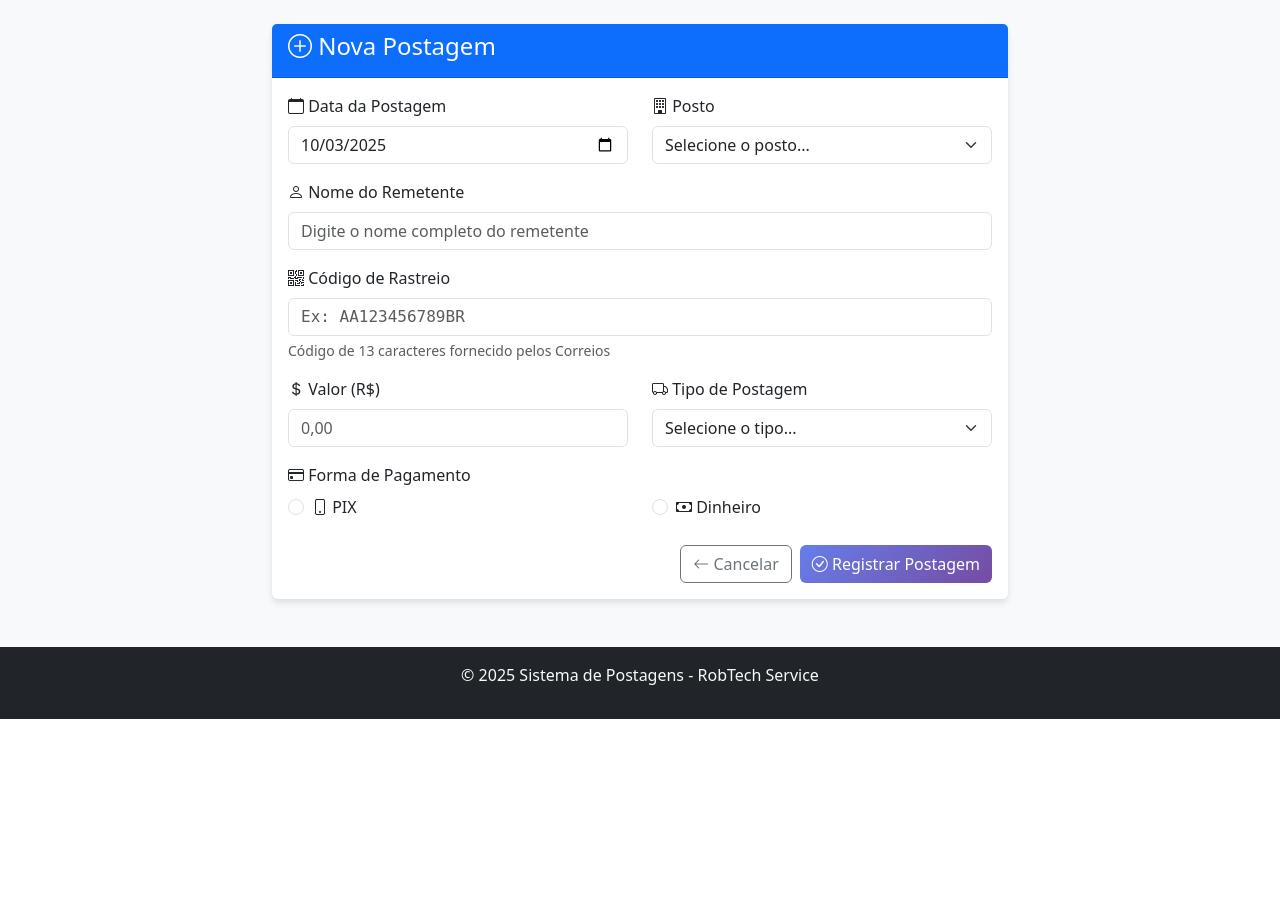
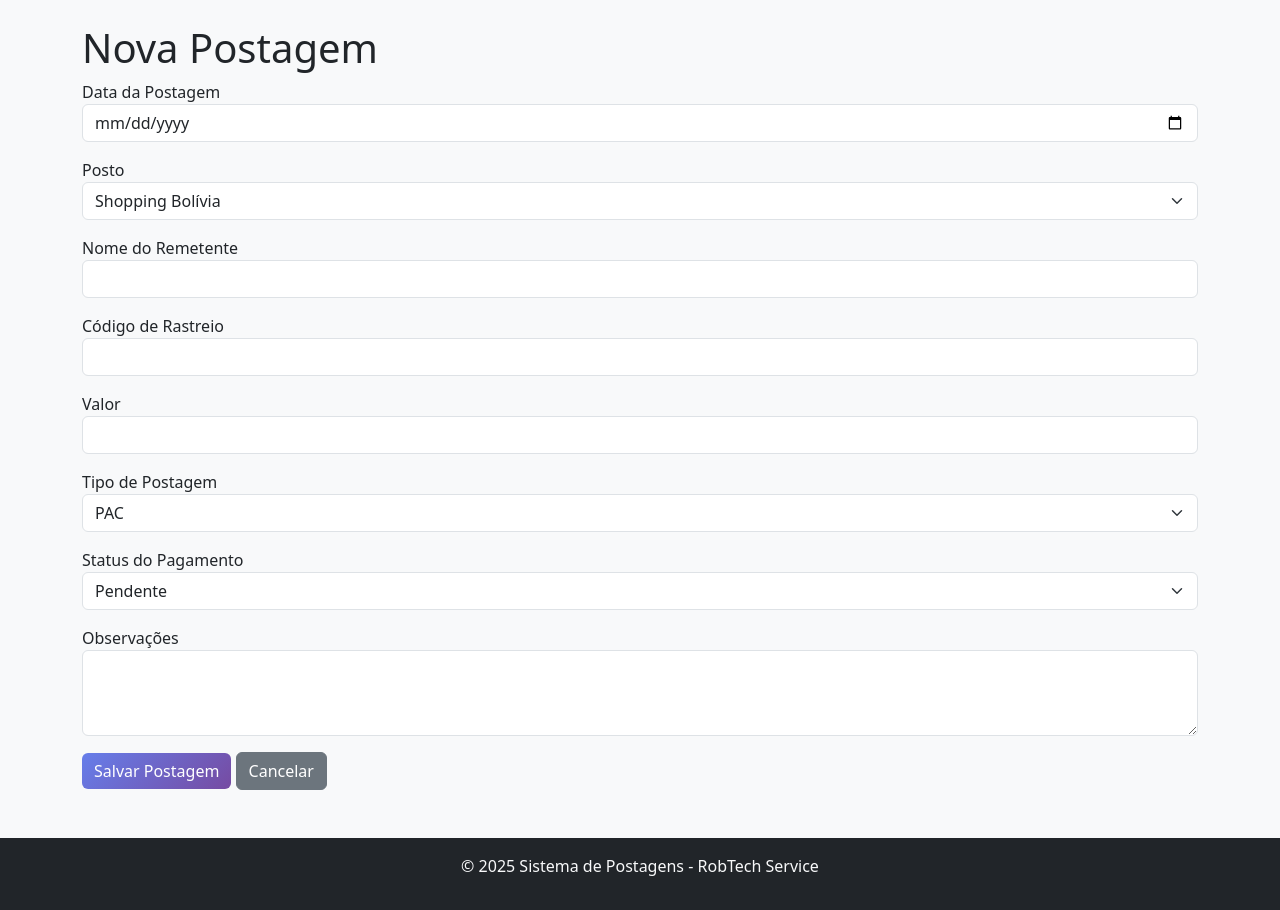
Before and after one commit to robsonalves013/sistema-postagens, a Flask app: page /nova_postagem in a window 1280 px wide. Shown: the part 112-1022 px from the top of the page. Before the commit the page ends 831 px from the top, so only its background shows below. Run offline with Flask 3, Linux system fonts and the light colour scheme.

Commit message:
starting..

```diff
--- a/app.py
+++ b/app.py
@@ -29,7 +29,7 @@ class SistemaPostagem:
                 codigo_rastreio TEXT UNIQUE NOT NULL,
                 valor REAL NOT NULL,
                 tipo_postagem TEXT NOT NULL CHECK (tipo_postagem IN ('PAC', 'SEDEX')),
-                tipo_pagamento TEXT NOT NULL CHECK (tipo_pagamento IN ('PIX', 'DINHEIRO')),
+                tipo_pagamento TEXT,
                 status TEXT DEFAULT 'POSTADO',
                 pagamento_pago INTEGER DEFAULT 0,
                 data_pagamento DATE,
@@ -58,7 +58,7 @@ class SistemaPostagem:
         conn.close()
 
     def adicionar_postagem(self, data_postagem, posto, nome_remetente, codigo_rastreio,
-                           valor, tipo_postagem, tipo_pagamento, pagamento_pago=0, data_pagamento=None, observacoes=None):
+                           valor, tipo_postagem, tipo_pagamento=None, pagamento_pago=0, data_pagamento=None, observacoes=None):
         conn = self.conectar()
         cursor = conn.cursor()
         try:
@@ -164,16 +164,17 @@ class SistemaPostagem:
         finally:
             conn.close()
 
+
 def gerar_pdf_fechamento(resumo, postagens):
     pasta_base = 'Fechamento Diario'
     if not os.path.exists(pasta_base):
         os.mkdir(pasta_base)
-    pasta_data = os.path.join(pasta_base, NOME_POSTO.get(resumo['posto'], f"Posto{resumo['posto']}"), datetime.today().strftime('%Y-%m-%d'))
+    pasta_data = os.path.join(pasta_base, NOME_POSTO.get(resumo['posto'], f"Posto{resumo['posto']}"), datetime.today().strftime('%d-%m-%Y'))
     if not os.path.exists(pasta_data):
         os.makedirs(pasta_data)
 
     nome_posto = NOME_POSTO.get(resumo['posto'], f"Posto{resumo['posto']}")
-    nome_arquivo = os.path.join(pasta_data, f"{nome_posto}_{datetime.today().strftime('%Y-%m-%d')}.pdf")
+    nome_arquivo = os.path.join(pasta_data, f"{nome_posto}_{datetime.today().strftime('%d-%m-%Y')}.pdf")
 
     pdf = FPDF()
     pdf.add_page()
@@ -206,7 +207,7 @@ sistema.criar_tabelas()
 @app.route('/')
 def index():
     hoje = date.today().strftime('%d/%m/%Y')
-    hoje_db = date.today().strftime('%Y-%m-%d')
+    hoje_db = date.today().strftime('%d-%m-%Y')
     postagens_hoje = sistema.listar_postagens_dia(hoje_db)
     resumo_posto1 = sistema.resumo_dia(hoje_db, 1)
     resumo_posto2 = sistema.resumo_dia(hoje_db, 2)
@@ -221,7 +222,7 @@ def index():
 @app.route('/nova_postagem', methods=['GET', 'POST'])
 def nova_postagem():
     data_hoje = date.today().strftime('%d/%m/%Y')
-    data_hoje_db = date.today().strftime('%Y-%m-%d')
+    data_hoje_db = date.today().strftime('%d-%m-%Y')
     if request.method == 'POST':
         try:
             data_postagem = request.form['data_postagem']
@@ -230,13 +231,14 @@ def nova_postagem():
             codigo_rastreio = request.form['codigo_rastreio'].strip().upper()
             valor = float(request.form['valor'])
             tipo_postagem = request.form['tipo_postagem']
-            tipo_pagamento = request.form['tipo_pagamento']
             pagamento_pago = int(request.form.get('pagamento_pago', 0))
             data_pagamento = request.form.get('data_pagamento')
-            if data_pagamento == '':
+            if pagamento_pago == 0:
                 data_pagamento = None
+                tipo_pagamento = None
+            else:
+                tipo_pagamento = request.form['tipo_pagamento']
             observacoes = request.form.get('observacoes')
-
 
             if not nome_remetente or not codigo_rastreio:
                 flash('Nome do remetente e código de rastreio são obrigatórios!', 'error')
@@ -247,7 +249,6 @@ def nova_postagem():
             if posto not in [1, 2]:
                 flash('Posto deve ser Shopping Bolivia ou Hotel Family!', 'error')
                 return render_template('nova_postagem.html', data_hoje=data_hoje)
-
 
             sucesso = sistema.adicionar_postagem(
                 data_postagem, posto, nome_remetente, codigo_rastreio,
@@ -263,7 +264,8 @@ def nova_postagem():
         except Exception as e:
             flash(f'Erro inesperado: {str(e)}', 'error')
         return render_template('nova_postagem.html', data_hoje=data_hoje)
-    return render_template('nova_postagem.html', data_hoje=data_hoje)
+    else:
+        return render_template('nova_postagem.html', data_hoje=data_hoje)
 
 
 @app.route('/pendentes')
@@ -276,6 +278,7 @@ def listar_pendentes():
 def marcar_pago(id):
     if request.method == 'POST':
         data_pagamento = request.form['data_pagamento']
+        tipo_pagamento = request.form['tipo_pagamento']
         observacoes = request.form.get('observacoes', '').strip()
         conn = sistema.conectar()
         cursor = conn.cursor()
@@ -283,9 +286,10 @@ def marcar_pago(id):
             UPDATE postagens
             SET pagamento_pago = 1,
                 data_pagamento = ?,
+                tipo_pagamento = ?,
                 observacoes = ?
             WHERE id = ?
-        """, (data_pagamento, observacoes, id))
+        """, (data_pagamento, tipo_pagamento, observacoes, id))
         conn.commit()
         conn.close()
         flash('Pagamento marcado com sucesso!', 'success')
@@ -302,7 +306,7 @@ def marcar_pago(id):
 @app.route('/fechamento')
 def fechamento():
     hoje = date.today().strftime('%d/%m/%Y')
-    hoje_db = date.today().strftime('%Y-%m-%d')
+    hoje_db = date.today().strftime('%d-%m-%Y')
     resumo_posto1 = sistema.resumo_dia(hoje_db, 1)
     resumo_posto2 = sistema.resumo_dia(hoje_db, 2)
     postagens_posto1 = sistema.listar_postagens_dia(hoje_db, 1)
--- a/templates/nova_postagem.html
+++ b/templates/nova_postagem.html
@@ -1,153 +1,83 @@
 {% extends "base.html" %}
 
-{% block title %}Nova Postagem - Sistema de Postagens{% endblock %}
+{% block title %}Nova Postagem{% endblock %}
 
 {% block content %}
-<div class="row justify-content-center">
-    <div class="col-md-8">
-        <div class="card">
-            <div class="card-header bg-primary text-white">
-                <h4><i class="bi bi-plus-circle"></i> Nova Postagem</h4>
+<h1>Nova Postagem</h1>
+<form method="POST">
+  <div class="mb-3">
+    <label>Data da Postagem</label>
+    <input type="date" name="data_postagem" class="form-control" value="{{ data_hoje }}" required>
   </div>
-            <div class="card-body">
-                <form method="POST" id="formPostagem">
-                    <div class="row">
-                        <div class="col-md-6">
+
   <div class="mb-3">
-                                <label for="data_postagem" class="form-label">
-                                    <i class="bi bi-calendar"></i> Data da Postagem
-                                </label>
-                                <input type="date" class="form-control" id="data_postagem"
-                                       name="data_postagem" value="{{ data_hoje }}" required>
-                            </div>
-                        </div>
-                        <div class="col-md-6">
-                            <div class="mb-3">
-                                <label for="posto" class="form-label">
-                                    <i class="bi bi-building"></i> Posto
-                                </label>
-                                <select class="form-select" id="posto" name="posto" required>
-                                    <option value="">Selecione o posto...</option>
+    <label>Posto</label>
+    <select name="posto" class="form-select" required>
       <option value="1">Shopping Bolívia</option>
       <option value="2">Hotel Family</option>
     </select>
   </div>
-                        </div>
+
+  <div class="mb-3">
+    <label>Nome do Remetente</label>
+    <input type="text" name="nome_remetente" class="form-control" required>
   </div>
 
   <div class="mb-3">
-                        <label for="nome_remetente" class="form-label">
-                            <i class="bi bi-person"></i> Nome do Remetente
-                        </label>
-                        <input type="text" class="form-control" id="nome_remetente"
-                               name="nome_remetente" placeholder="Digite o nome completo do remetente"
-                               required maxlength="200">
+    <label>Código de Rastreio</label>
+    <input type="text" name="codigo_rastreio" class="form-control" required>
   </div>
 
   <div class="mb-3">
-                        <label for="codigo_rastreio" class="form-label">
-                            <i class="bi bi-qr-code"></i> Código de Rastreio
-                        </label>
-                        <input type="text" class="form-control" id="codigo_rastreio"
-                               name="codigo_rastreio" placeholder="Ex: AA123456789BR"
-                               required maxlength="13" style="font-family: monospace;">
-                        <div class="form-text">Código de 13 caracteres fornecido pelos Correios</div>
+    <label>Valor</label>
+    <input type="number" step="0.01" name="valor" class="form-control" required>
   </div>
 
-                    <div class="row">
-                        <div class="col-md-6">
   <div class="mb-3">
-                                <label for="valor" class="form-label">
-                                    <i class="bi bi-currency-dollar"></i> Valor (R$)
-                                </label>
-                                <input type="number" class="form-control" id="valor" name="valor"
-                                       step="0.01" min="0.01" placeholder="0,00" required>
-                            </div>
-                        </div>
-                        <div class="col-md-6">
-                            <div class="mb-3">
-                                <label for="tipo_postagem" class="form-label">
-                                    <i class="bi bi-truck"></i> Tipo de Postagem
-                                </label>
-                                <select class="form-select" id="tipo_postagem" name="tipo_postagem" required>
-                                    <option value="">Selecione o tipo...</option>
+    <label>Tipo de Postagem</label>
+    <select name="tipo_postagem" class="form-select" required>
       <option value="PAC">PAC</option>
       <option value="SEDEX">SEDEX</option>
     </select>
   </div>
-                        </div>
+
+  <div class="mb-3">
+    <label>Status do Pagamento</label>
+    <select name="pagamento_pago" id="pagamento_pago" class="form-select" onchange="togglePagamentoFields()">
+      <option value="1">Pago</option>
+      <option value="0" selected>Pendente</option>
+    </select>
   </div>
 
-                    <div class="mb-4">
-                        <label for="tipo_pagamento" class="form-label">
-                            <i class="bi bi-credit-card"></i> Forma de Pagamento
-                        </label>
-                        <div class="row">
-                            <div class="col-6">
-                                <div class="form-check">
-                                    <input class="form-check-input" type="radio" name="tipo_pagamento"
-                                           id="pix" value="PIX" required>
-                                    <label class="form-check-label" for="pix">
-                                        <i class="bi bi-phone"></i> PIX
-                                    </label>
-                                </div>
-                            </div>
-                            <div class="col-6">
-                                <div class="form-check">
-                                    <input class="form-check-input" type="radio" name="tipo_pagamento"
-                                           id="dinheiro" value="DINHEIRO" required>
-                                    <label class="form-check-label" for="dinheiro">
-                                        <i class="bi bi-cash"></i> Dinheiro
-                                    </label>
-                                </div>
-                            </div>
-                        </div>
+  <div class="mb-3" id="tipo_pagamento_div" style="display:none;">
+    <label>Forma de Pagamento</label>
+    <select name="tipo_pagamento" class="form-select">
+      <option value="PIX">PIX</option>
+      <option value="DINHEIRO">Dinheiro</option>
+    </select>
   </div>
 
-                    <div class="d-grid gap-2 d-md-flex justify-content-md-end">
-                        <a href="/" class="btn btn-outline-secondary">
-                            <i class="bi bi-arrow-left"></i> Cancelar
-                        </a>
-                        <button type="submit" class="btn btn-primary">
-                            <i class="bi bi-check-circle"></i> Registrar Postagem
-                        </button>
+  <div class="mb-3" id="data_pagamento_div" style="display:none;">
+    <label>Data do Pagamento</label>
+    <input type="date" name="data_pagamento" class="form-control" />
   </div>
+
+  <div class="mb-3">
+    <label>Observações</label>
+    <textarea name="observacoes" class="form-control" rows="3"></textarea>
+  </div>
+
+  <button type="submit" class="btn btn-primary">Salvar Postagem</button>
+  <a href="{{ url_for('index') }}" class="btn btn-secondary">Cancelar</a>
 </form>
-            </div>
-        </div>
-    </div>
-</div>
+
+<script>
+  function togglePagamentoFields() {
+    const status = document.getElementById('pagamento_pago').value;
+    document.getElementById('tipo_pagamento_div').style.display = (status === "1") ? 'block' : 'none';
+    document.getElementById('data_pagamento_div').style.display = (status === "1") ? 'block' : 'none';
+  }
+  window.onload = togglePagamentoFields;
+</script>
+
 {% endblock %}
-
-{% block scripts %}
-<script>
-document.addEventListener('DOMContentLoaded', function() {
-    // Definir data de hoje como padrão
-    const hoje = new Date().toISOString().split('T')[0];
-    document.getElementById('data_postagem').value = hoje;
-
-    // Formatar código de rastreio em maiúsculo
-    document.getElementById('codigo_rastreio').addEventListener('input', function() {
-        this.value = this.value.toUpperCase();
-    });
-
-    // Validação do formulário
-    document.getElementById('formPostagem').addEventListener('submit', function(e) {
-        const codigo = document.getElementById('codigo_rastreio').value;
-        const valor = document.getElementById('valor').value;
-
-        if (codigo.length !== 13) {
-            e.preventDefault();
-            alert('Código de rastreio deve ter exatamente 13 caracteres');
-            return false;
-        }
-
-        if (parseFloat(valor) <= 0) {
-            e.preventDefault();
-            alert('Valor deve ser maior que zero');
-            return false;
-        }
-    });
-});
-</script>
-{% endblock %}
```
Also changed, not shown: templates/marcar_pago.html (+13 -11 lines), templates/pendentes.html (+7 -13 lines), postagens.db (deleted). Lines whose indentation alone changed are shown as unchanged.
